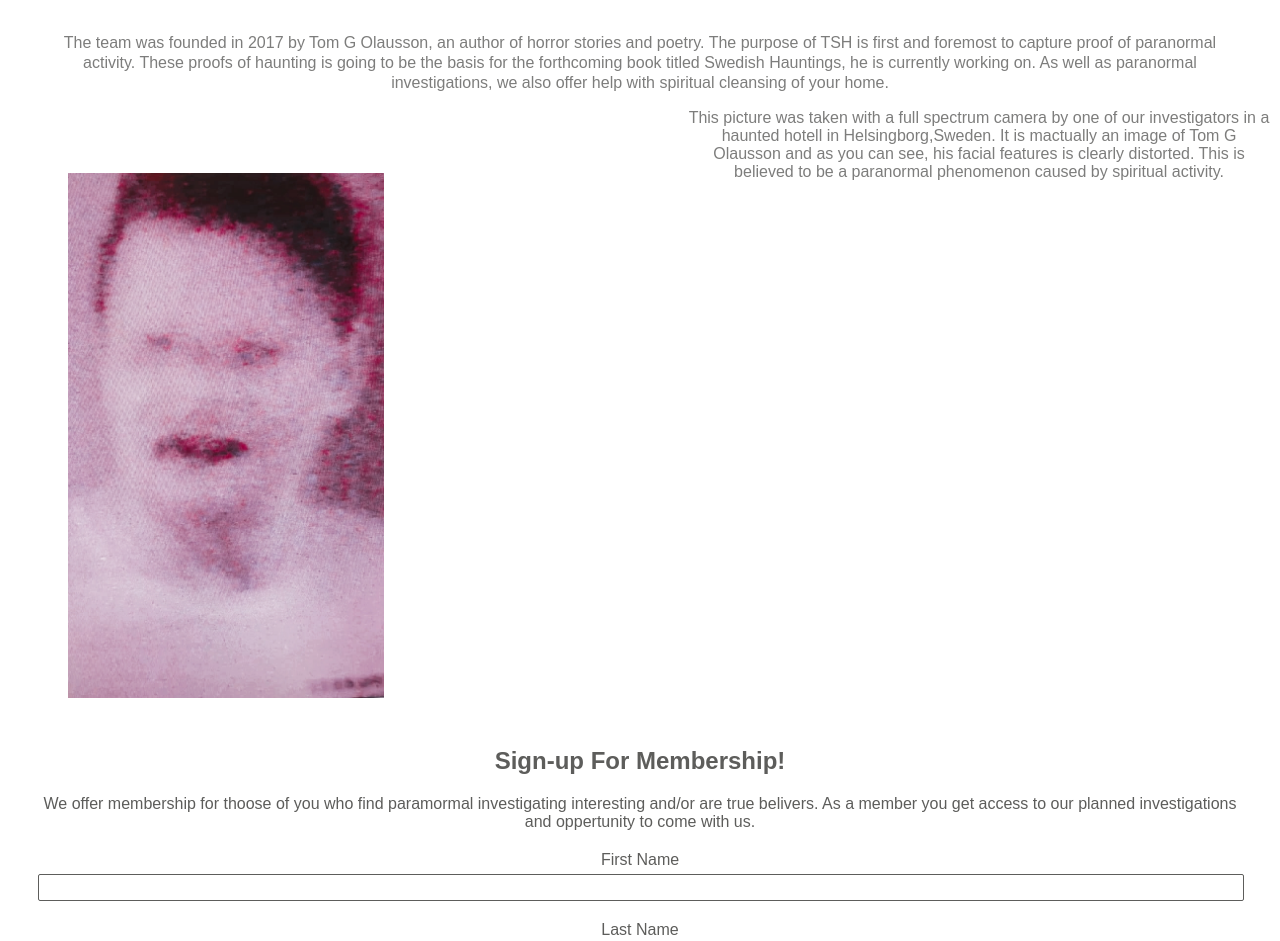
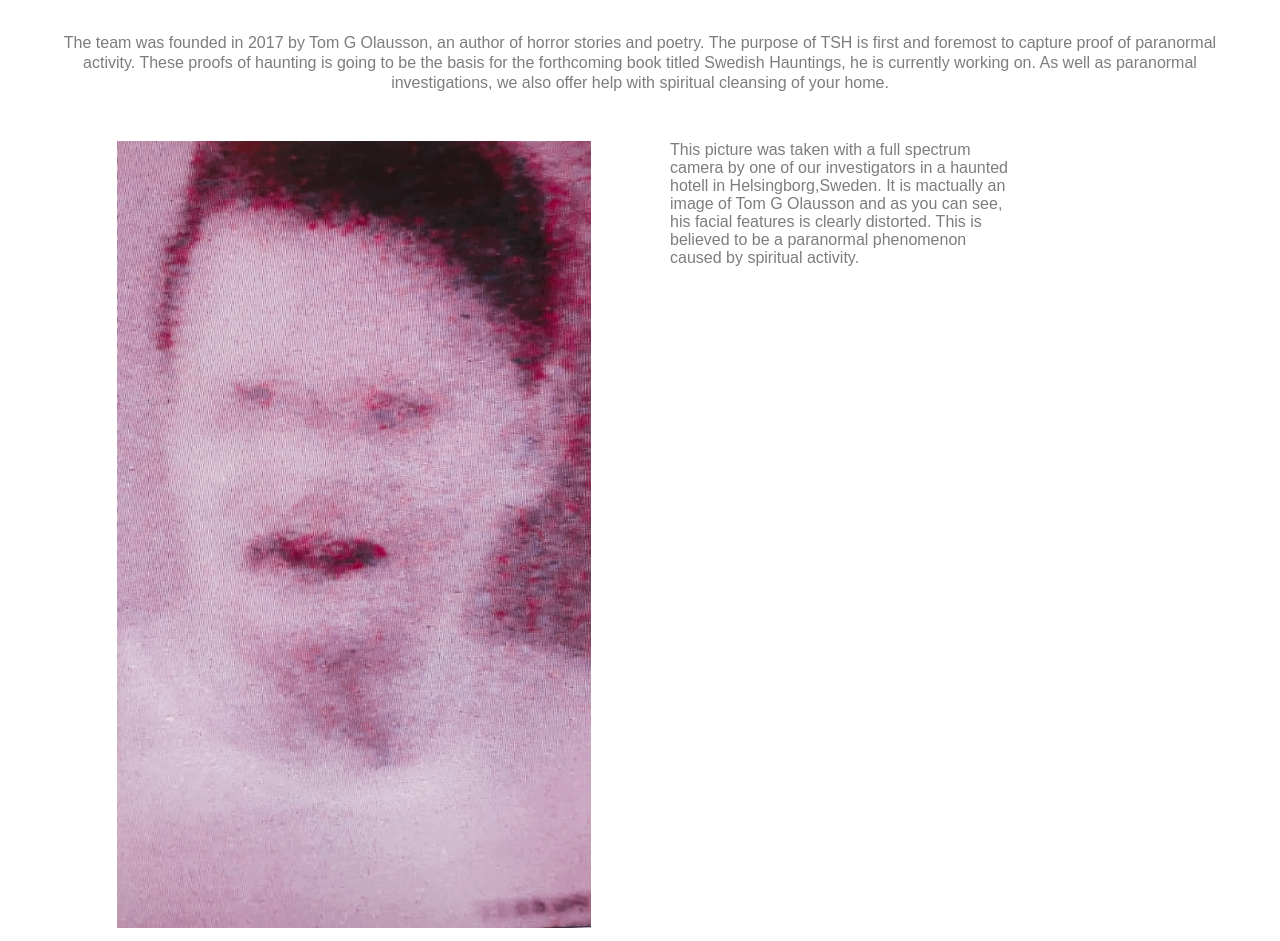
Before and after one commit to volausson/team-swedish-hauntings, a plain HTML site: page index.html in a window 1280 px wide. Shown: the part 671-1612 px from the top of the page. Drawn offline with Linux system fonts and the light colour scheme; a web font is replaced by a local one.

Commit message:
adjust and style text and image in section #about-us

```diff
--- a/assets/css/style.css
+++ b/assets/css/style.css
@@ -73,13 +73,12 @@ img {
     flex-basis: 100%;
 }
 
-.img2, #img2 {
+.img2 {
     width: 50%;
     flex-basis: 100%;
     float: left;
     margin-left: 30px;
     margin-top: 2rem;
-    margin-right: 1rem;
 }
 
 #img2text {
@@ -87,6 +86,7 @@ img {
     width: 50%;
     margin-top: 3rem;
     margin-left: 30%;
+    padding-right: 30px;
 }
 
 
--- a/index.html
+++ b/index.html
@@ -65,9 +65,9 @@
             </p>
         </div>
         <div class="img2">
-            <img id="img2" src="assets/images/imgtsh.jpg" alt="gostly image">
+            <img src="assets/images/imgtsh.jpg" alt="gostly image">
         </div>
-        <div id="mg2text">
+        <div id="img2text">
             <p>This picture was taken with a full spectrum camera by one of our investigators in a haunted hotell in Helsingborg,Sweden.
                 It is mactually an image of Tom G Olausson and as you can see, his facial features is clearly distorted.
                 This is believed to be a paranormal phenomenon caused by spiritual activity.
```
